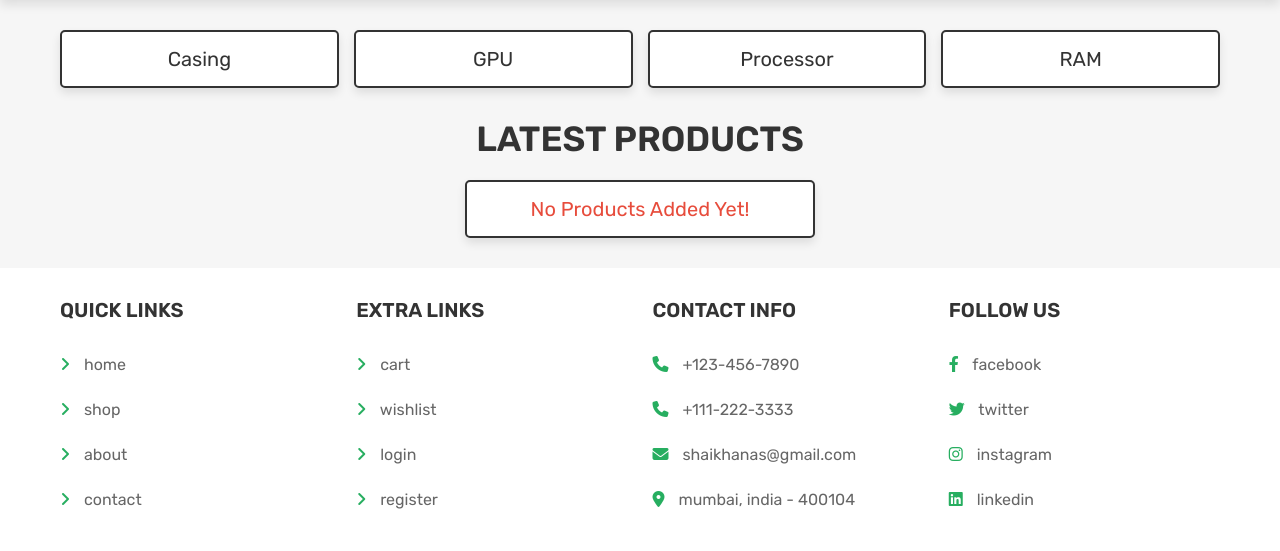
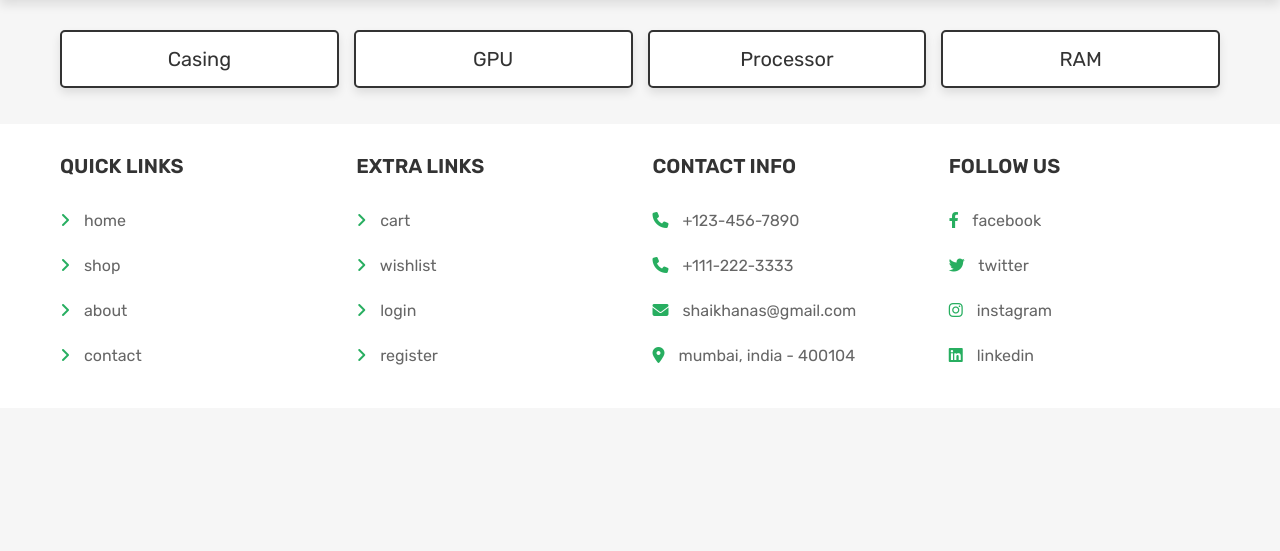
Before and after one commit to karib5/TechStore, a PHP site: page /shop.php in a window 1280 px wide. Shown: the part 69-620 px from the top of the page. Run offline with PHP 8.4, Linux system fonts and the light colour scheme; the visitor is signed in with stand-in values (Sample User, id 1); data that the repository does not hold is empty; some libraries are stand-ins or nearby versions.

Commit message:
NOTHING NEW

```diff
--- a/admin_products.php
+++ b/admin_products.php
@@ -9,7 +9,6 @@ $admin_id = $_SESSION['admin_id'];
 if(!isset($admin_id)){
    header('location:login.php');
 };
-
 
 
 ?>
--- a/shop.php
+++ b/shop.php
@@ -42,42 +42,9 @@ if(!isset($user_id)){
 
 </section>
 
-<section class="products">
-
-   <h1 class="title">latest products</h1>
-
-   <div class="box-container">
-
-   <?php
-      $select_products = $conn->prepare("SELECT * FROM `products`");
-      $select_products->execute();
-      if($select_products->rowCount() > 0){
-         while($fetch_products = $select_products->fetch(PDO::FETCH_ASSOC)){
-   ?>
-   <form action="" class="box" method="POST">
-      <div class="price">$<span><?= $fetch_products['price']; ?></span>/-</div>
-      <a href="view_page.php?pid=<?= $fetch_products['id']; ?>" class="fas fa-eye"></a>
-      <img src="uploaded_img/<?= $fetch_products['image']; ?>" alt="">
-      <div class="name"><?= $fetch_products['name']; ?></div>
-      <input type="hidden" name="pid" value="<?= $fetch_products['id']; ?>">
-      <input type="hidden" name="p_name" value="<?= $fetch_products['name']; ?>">
-      <input type="hidden" name="p_price" value="<?= $fetch_products['price']; ?>">
-      <input type="hidden" name="p_image" value="<?= $fetch_products['image']; ?>">
-      <input type="number" min="1" value="1" name="p_qty" class="qty">
-      <input type="submit" value="add to wishlist" class="option-btn" name="add_to_wishlist">
-      <input type="submit" value="add to cart" class="btn" name="add_to_cart">
-   </form>
-   <?php
-      }
-   }else{
-      echo '<p class="empty">no products added yet!</p>';
-   }
-   ?>
-
-   </div>
-
-</section>
-
+<br>
+<br>
+<br>
 
 
 
```
Also changed, not shown: orders.php (+0 -7 lines).
